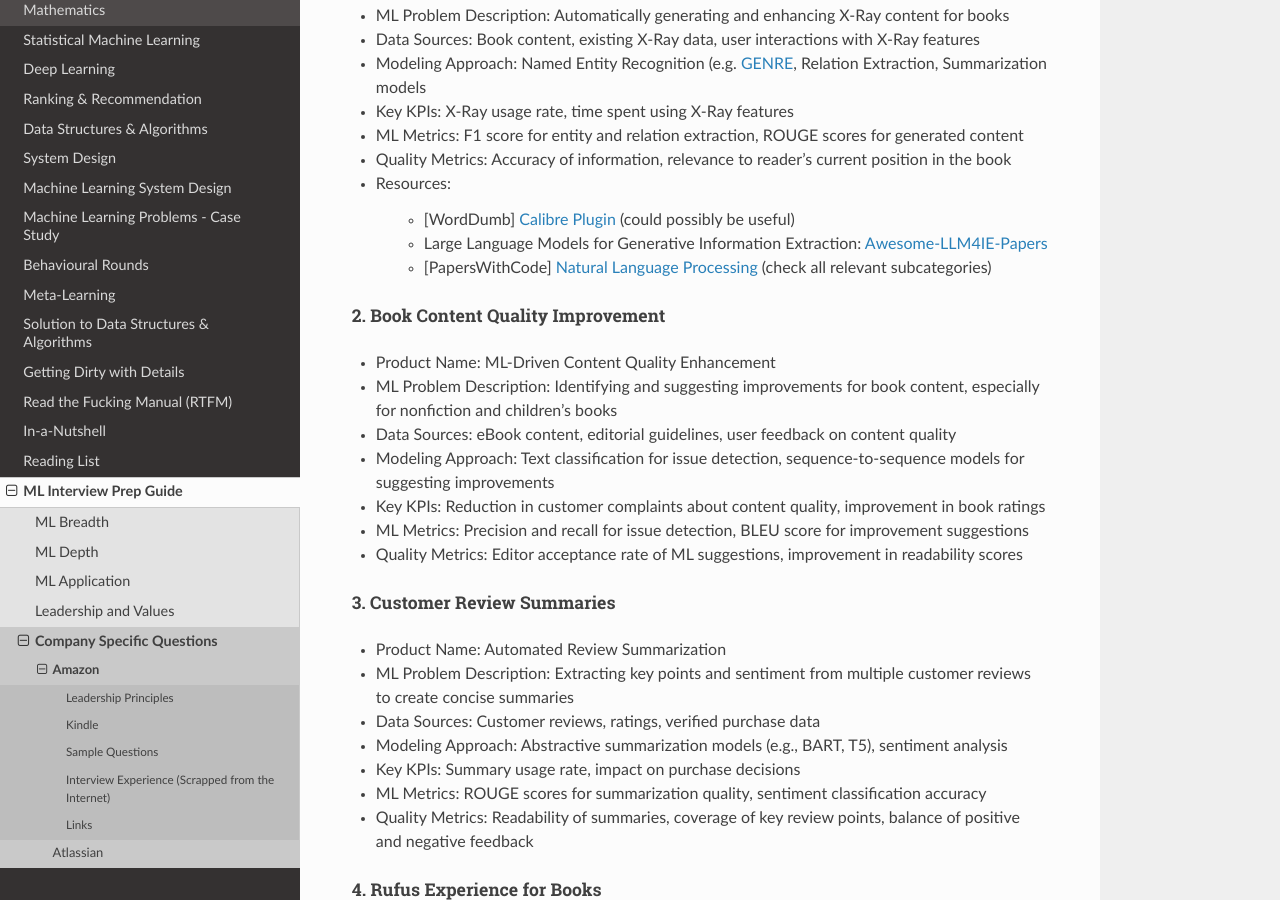
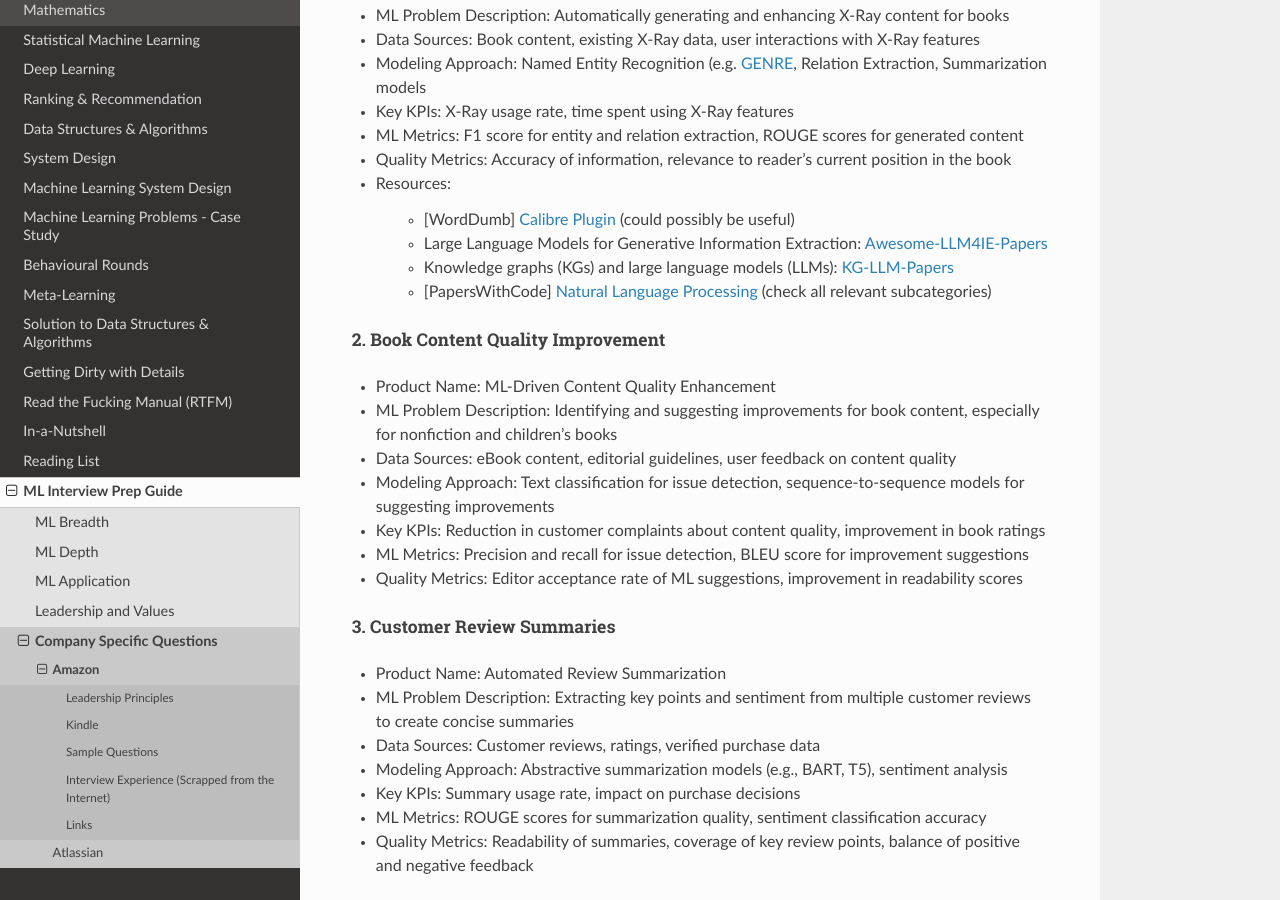
Before and after one commit to uselesstechjunks/leetcode, a Sphinx documentation site: the page built from docs/source/interviews/company/amzn.rst, in a window 1280 px wide and 900 px high, scrolled down 3653 px. Built offline with Sphinx 7.4.7 and the Read the Docs theme 2.0.0, drawn with Linux system fonts in a browser that asks for light colours.

Commit message:
Update amzn.rst (#301)

```diff
--- a/docs/source/interviews/company/amzn.rst
+++ b/docs/source/interviews/company/amzn.rst
@@ -130,6 +130,7 @@ Existing Features
 
 	- [WordDumb] `Calibre Plugin <https://xxyzz.github.io/WordDumb/index.html>`_ (could possibly be useful)
 	- Large Language Models for Generative Information Extraction: `Awesome-LLM4IE-Papers <https://github.com/quqxui/Awesome-LLM4IE-Papers>`_
+	- Knowledge graphs (KGs) and large language models (LLMs): `KG-LLM-Papers <https://github.com/zjukg/KG-LLM-Papers>`_
 	- [PapersWithCode] `Natural Language Processing <https://paperswithcode.com/area/natural-language-processing>`_ (check all relevant subcategories)
 
 2. Book Content Quality Improvement
```
